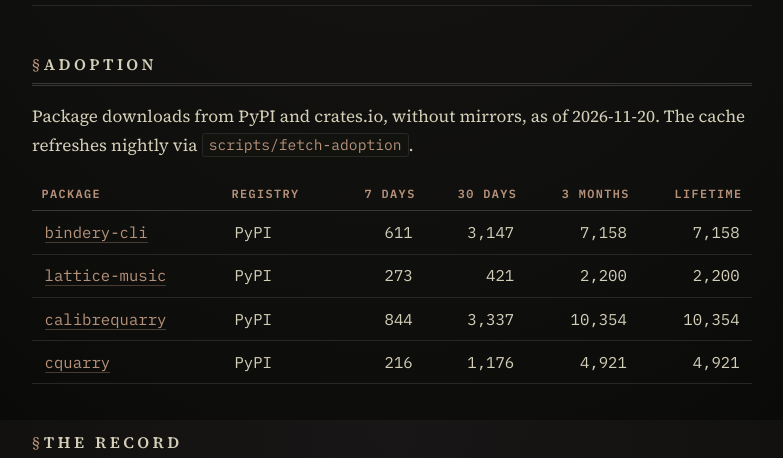
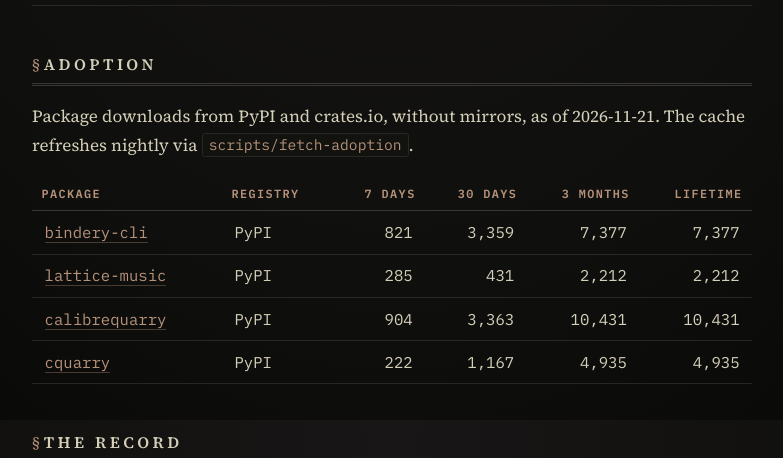
Before and after one commit to VirInvictus/VirInvictus.github.io, a Jekyll site: the page built from patchnotes.md, in a window 1280 px wide and 900 px high, scrolled down 11124 px. Shown: the part 156-614 px from the top of the window, without its empty margins (248-1031 px from the left). Built offline with Jekyll 4.4.1, drawn with Linux system fonts in a browser that asks for light colours; some of the changed text lies outside the part shown.

Commit message:
docs: annals refresh, 2026-11-22

```diff
--- a/patchnotes.md
+++ b/patchnotes.md
@@ -120,14 +120,14 @@ Code lines measured by `tokei` over each tracked repo's tree: reference clones a
 
 ## Adoption
 
-Package downloads from PyPI and crates.io, without mirrors, as of 2026-11-20. The cache refreshes nightly via `scripts/fetch-adoption`.
+Package downloads from PyPI and crates.io, without mirrors, as of 2026-11-21. The cache refreshes nightly via `scripts/fetch-adoption`.
 
 | Package | Registry | 7 days | 30 days | 3 months | Lifetime |
 |---|---|---:|---:|---:|---:|
-| [bindery-cli](https://pypi.org/project/bindery-cli/) | PyPI | 611 | 3,147 | 7,158 | 7,158 |
-| [lattice-music](https://pypi.org/project/lattice-music/) | PyPI | 273 | 421 | 2,200 | 2,200 |
-| [calibrequarry](https://pypi.org/project/calibrequarry/) | PyPI | 844 | 3,337 | 10,354 | 10,354 |
-| [cquarry](https://pypi.org/project/cquarry/) | PyPI | 216 | 1,176 | 4,921 | 4,921 |
+| [bindery-cli](https://pypi.org/project/bindery-cli/) | PyPI | 821 | 3,359 | 7,377 | 7,377 |
+| [lattice-music](https://pypi.org/project/lattice-music/) | PyPI | 285 | 431 | 2,212 | 2,212 |
+| [calibrequarry](https://pypi.org/project/calibrequarry/) | PyPI | 904 | 3,363 | 10,431 | 10,431 |
+| [cquarry](https://pypi.org/project/cquarry/) | PyPI | 222 | 1,167 | 4,935 | 4,935 |
 
 ## The record
 
```
Also changed, not shown: other parts of patchnotes.md (+5 -5 lines), _includes/ledger.md (+1 -1 lines), stacks.md (+9 -9 lines).
